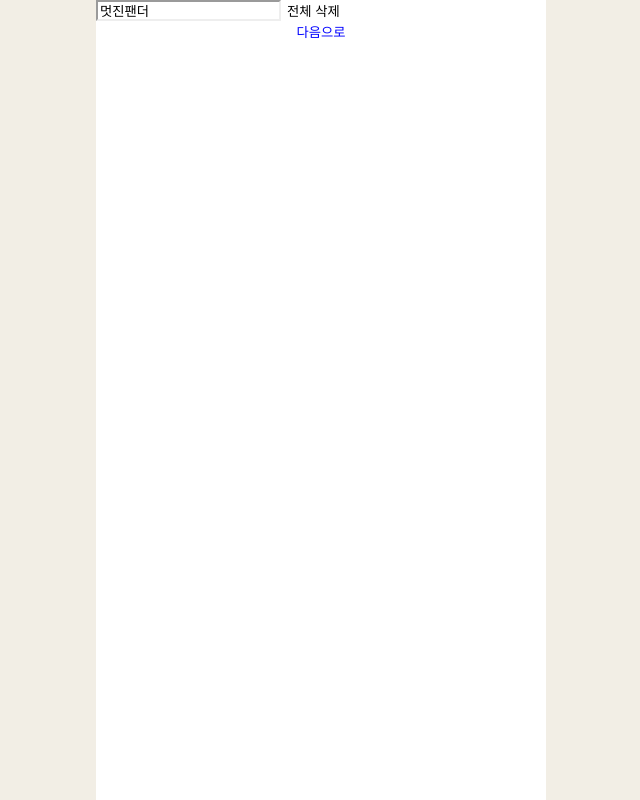
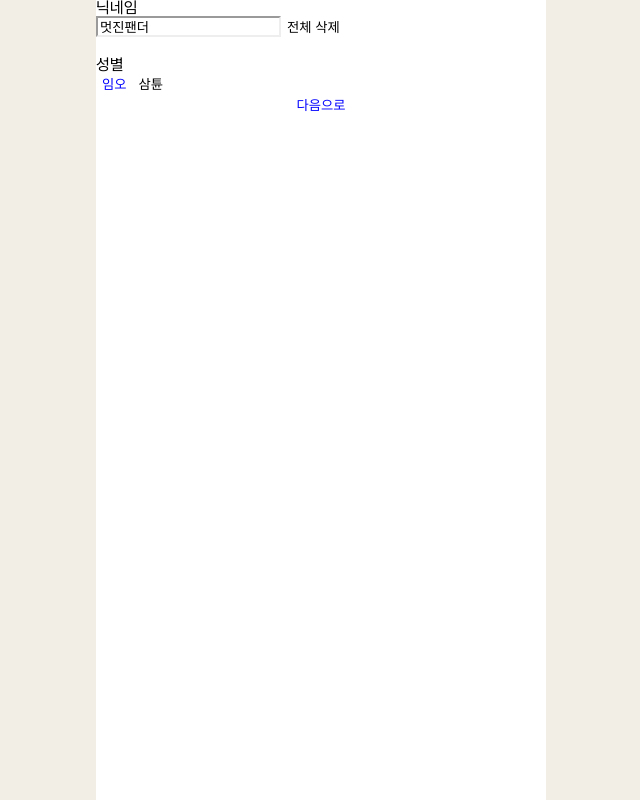
Before and after one commit to YouAndMyFuBao/dearbao-client, a Next.js app: page /nickname in a window 1280 px wide. Shown: the whole page, without its empty margins (319-959 px from the left). Built offline with nearby package versions, Linux system fonts and the light colour scheme.

Commit message:
feat : 성별 선택 기능 구현 (#11)

```diff
--- a/src/pages/nickname/index.tsx
+++ b/src/pages/nickname/index.tsx
@@ -8,6 +8,7 @@ const NickName = () => {
   const [combinedText, setCombinedText] = useState<string>('');
   const [isInputValid, setIsInputValid] = useState<boolean>(true);
   const [errorMessage, setErrorMessage] = useState<string>('');
+  const [selectGender, setSelectGender] = useState<boolean>(true);
 
   useEffect(() => {
     generateRandomText();
@@ -60,16 +61,34 @@ const NickName = () => {
 
   return (
     <>
-      <div>
+      <div style={{ marginBottom: '20px' }}>
+        <p>닉네임</p>
         <input
           value={combinedText}
           onChange={handleInputChange}
-          placeholder="국문/영/숫자 조합 공백없이 10자 이하"
+          placeholder="국문/영/숫자 조합 공백없이 2-8자"
           maxLength={8}
           style={{ borderColor: isInputValid ? 'initial' : 'red' }}
         />
         {combinedText && <button onClick={handleDeleteClick}>전체 삭제</button>}
         {errorMessage && <p style={{ color: 'red' }}>{errorMessage}</p>}
+      </div>
+      <div>
+        <p>성별</p>
+        <div>
+          <button
+            onClick={() => setSelectGender(true)}
+            style={{ color: selectGender === true ? 'blue' : 'black' }}
+          >
+            임오
+          </button>
+          <button
+            onClick={() => setSelectGender(false)}
+            style={{ color: selectGender === false ? 'blue' : 'black' }}
+          >
+            삼튠
+          </button>
+        </div>
       </div>
       <button
         disabled={!isInputValid}
```
